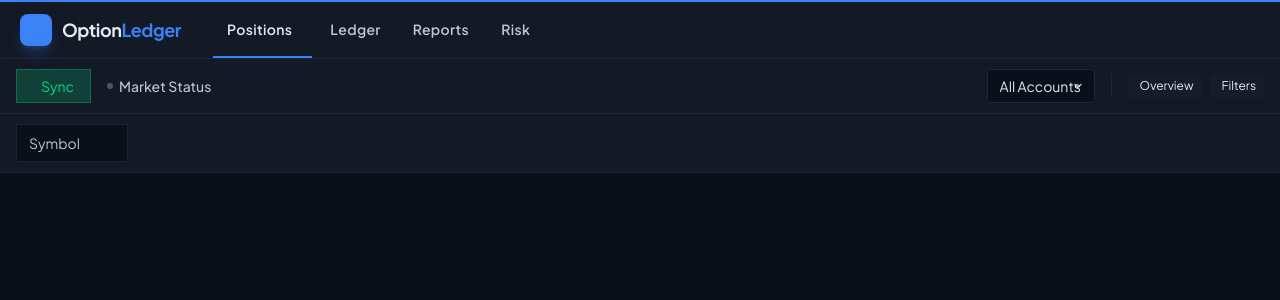
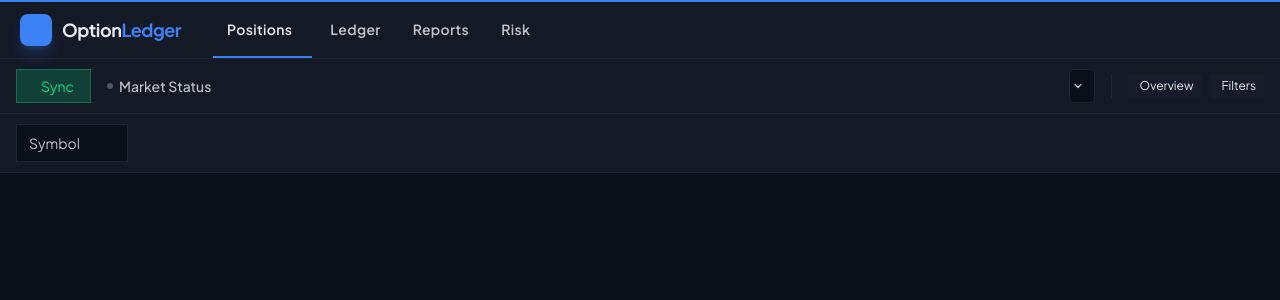
Before and after one commit to sbj175/trade-journal, a Vue app in the folder frontend/: page /positions/options in a window 1280 px wide. Shown: the top 300 px of the page. Built offline with nearby package versions, Linux system fonts and the light colour scheme; the HTML template or start-up script is replaced by a standard one.

Commit message:
Hide 'All Accounts' option when only one account is active (OPT-212)
Co-Authored-By: Claude Opus 4.6 (1M context) <noreply@anthropic.com>

```diff
--- a/frontend/src/components/GlobalToolbar.vue
+++ b/frontend/src/components/GlobalToolbar.vue
@@ -89,7 +89,7 @@ onUnmounted(() => {
                 <div class="flex items-center justify-between mb-1.5">
                   <span class="text-sm font-medium text-tv-text">{{ marketStore.exchangeLabel(s.exchange) }}</span>
                   <span class="text-xs px-2 py-0.5 rounded-full font-medium"
-                        :class="s.status === 'Open' ? 'bg-tv-green/20 text-tv-green' : s.status === 'Pre-market' || s.status === 'Extended' ? 'bg-tv-amber/20 text-tv-amber' : 'bg-tv-muted/20 text-tv-muted'">
+                        :class="s.status === 'Open' ? 'bg-tv-green/20 text-tv-green' : s.status === 'Pre-market' || s.status === 'Extended' ? 'bg-tv-amber/20 text-tv-amber' : s.status === 'Closed' ? 'bg-tv-red/20 text-tv-red' : 'bg-tv-muted/20 text-tv-muted'">
                     {{ s.status }}
                   </span>
                 </div>
@@ -128,7 +128,7 @@ onUnmounted(() => {
       <template v-if="showToolbarExtras">
         <select v-model="accountsStore.selectedAccount" @change="onAccountChange()"
                 class="bg-tv-bg border border-tv-border text-tv-text text-sm px-3 py-1.5 rounded">
-          <option value="">All Accounts</option>
+          <option v-if="accountsStore.accounts.length > 1" value="">All Accounts</option>
           <option v-for="account in accountsStore.accounts" :key="account.account_number"
                   :value="account.account_number">
             ({{ accountsStore.getAccountSymbol(account.account_number) }}) {{ account.account_name || account.account_number }}
```
